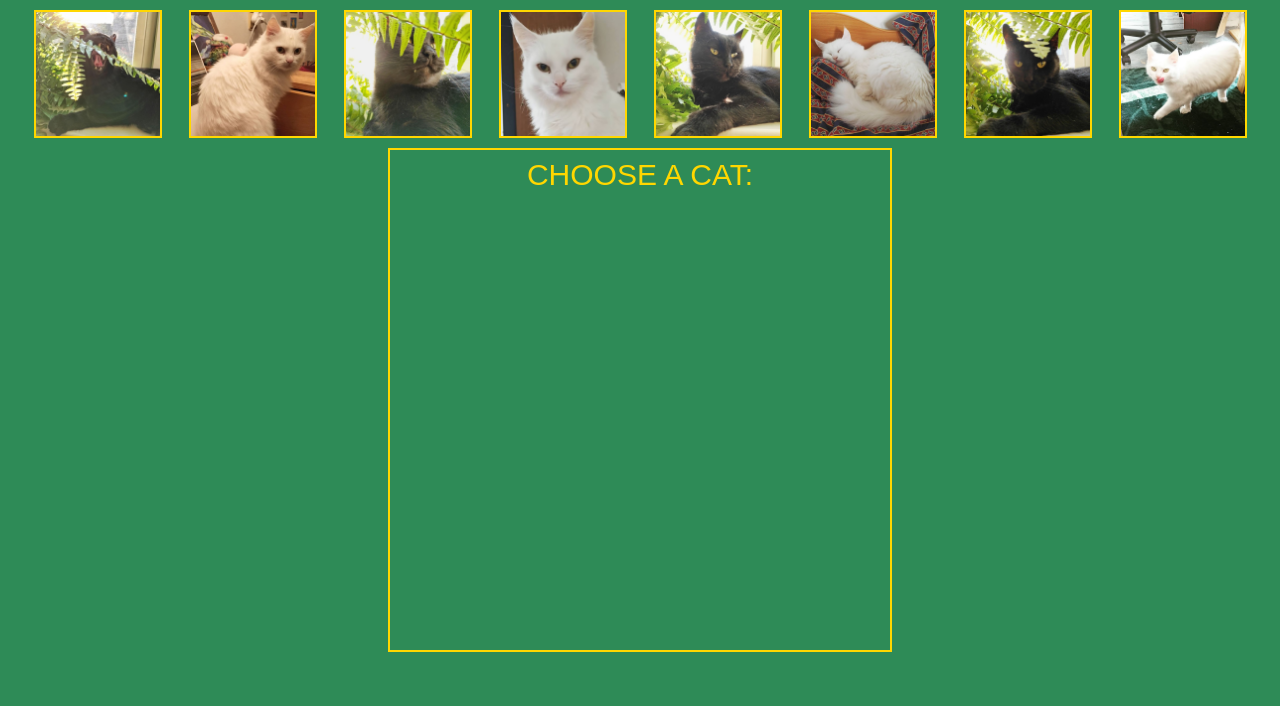
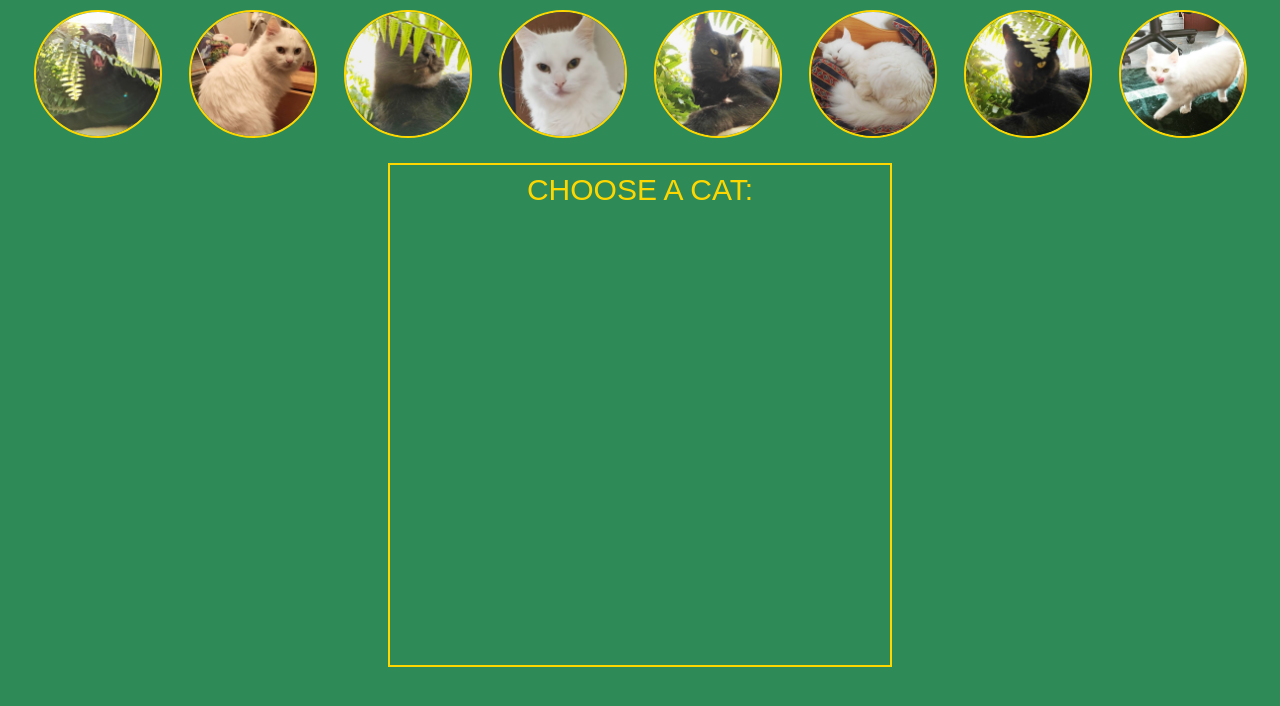
Before and after one commit to vikontrimaite/cat-gallery, a plain HTML site: page index.html in a window 1280 px wide. Drawn offline with Linux system fonts and the light colour scheme.

Commit message:
update border style

```diff
--- a/css/style.css
+++ b/css/style.css
@@ -25,9 +25,11 @@ div {
     display: flex;
     justify-content: space-around;
     margin: 10px;
+    margin-bottom: 25px;
 }
 
 .preview{
     width: 10%;
     border: 2px solid gold;
+    border-radius: 50%;
 }
```
